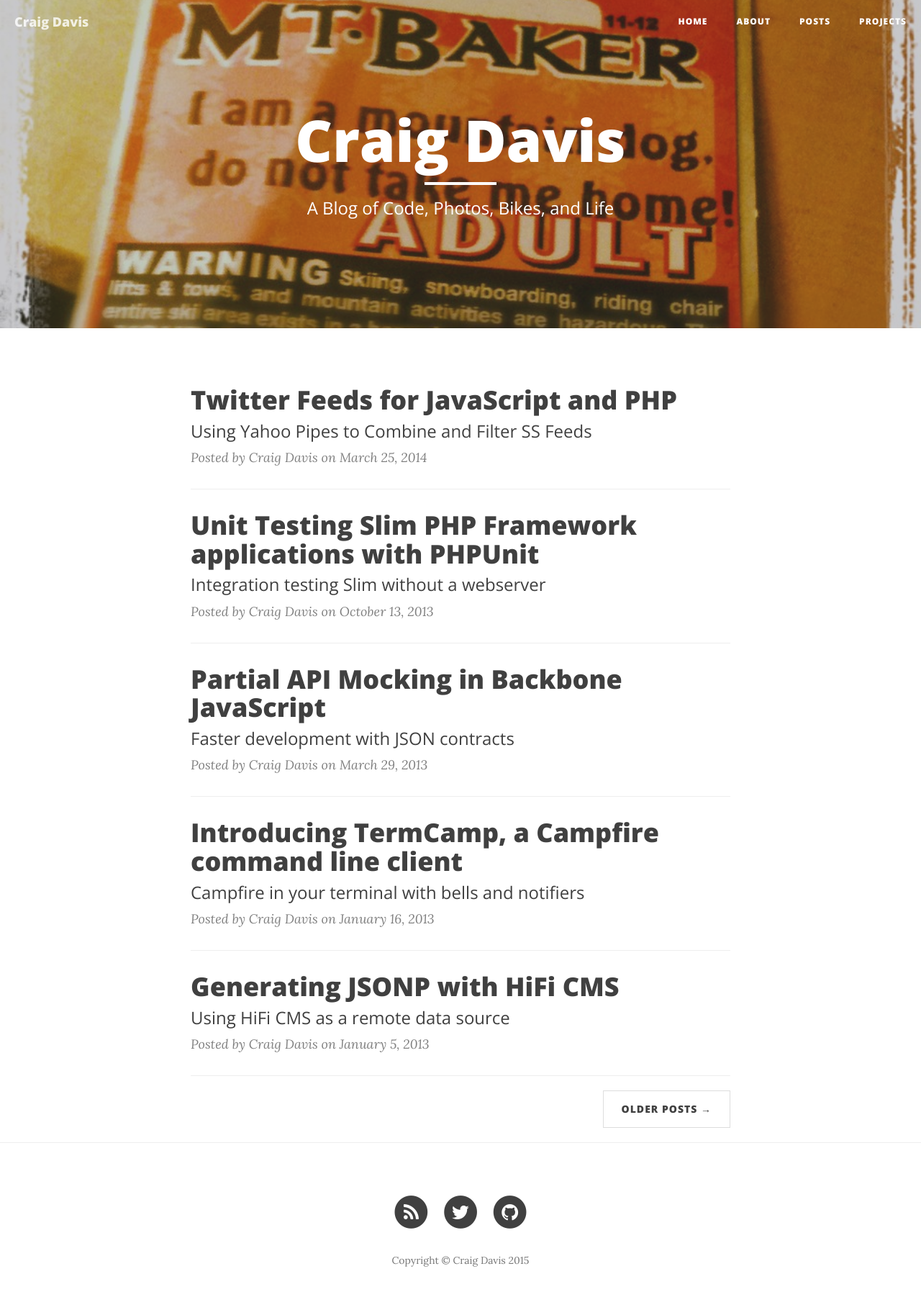
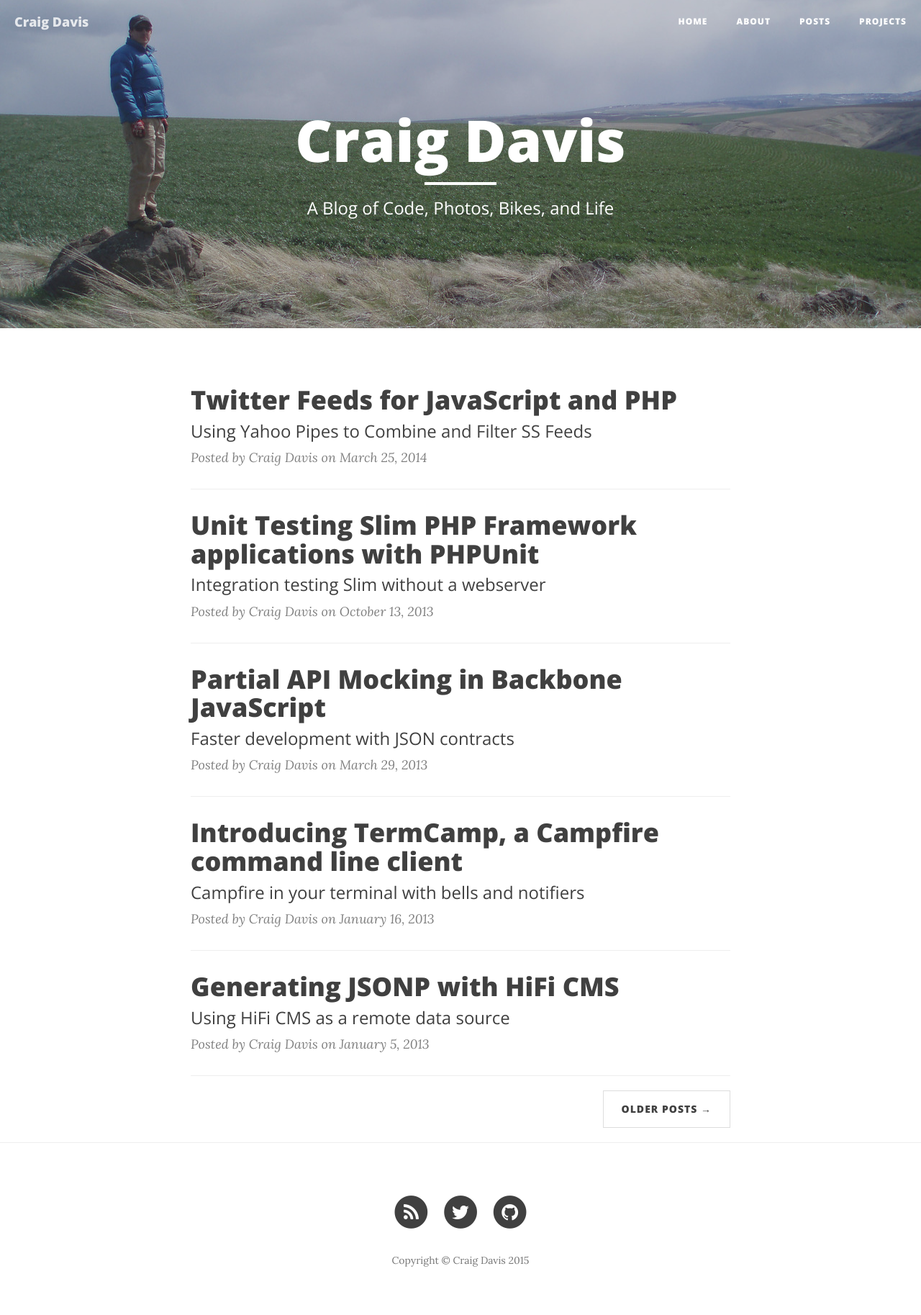
Before and after one commit to craig-davis/craig-davis.github.io, a Jekyll site: the page built from index.html, in a window 1280 px wide. Shown: the whole page at 72% size. Built offline with Jekyll 4.4.1, drawn with Linux system fonts in a browser that asks for light colours; nearby versions of some CDN libraries; the list of posts is cut into pages by our own code.

Commit message:
Update cover photo

```diff
--- a/index.html
+++ b/index.html
@@ -1,6 +1,7 @@
 ---
 layout: page
 subtitle: "A Blog of Code, Photos, Bikes, and Life"
+header-img: img/headers/field.jpg
 ---
 
 {% for post in paginator.posts %}
```
Also changed, not shown: img/_unused/hankook.jpg (added), img/headers/field.jpg (added), img/headers/whistler-view.jpg (added).
